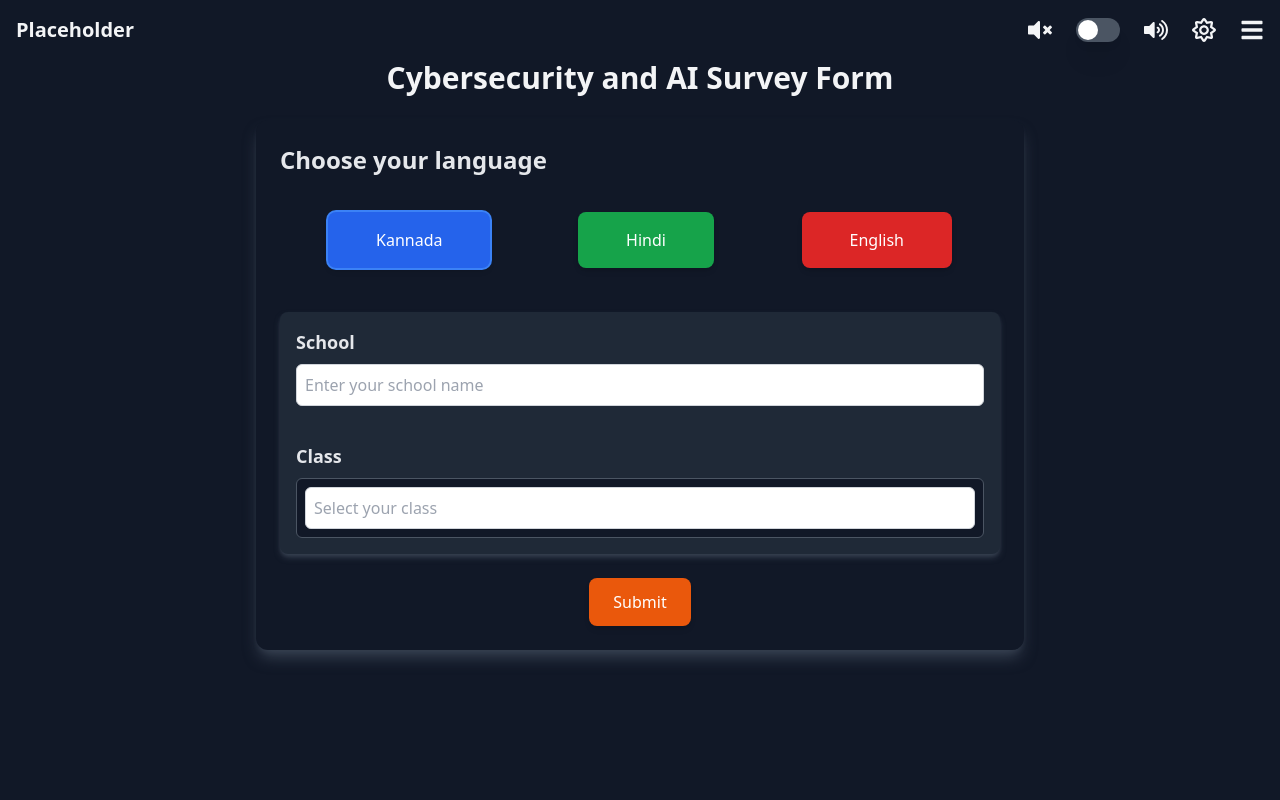
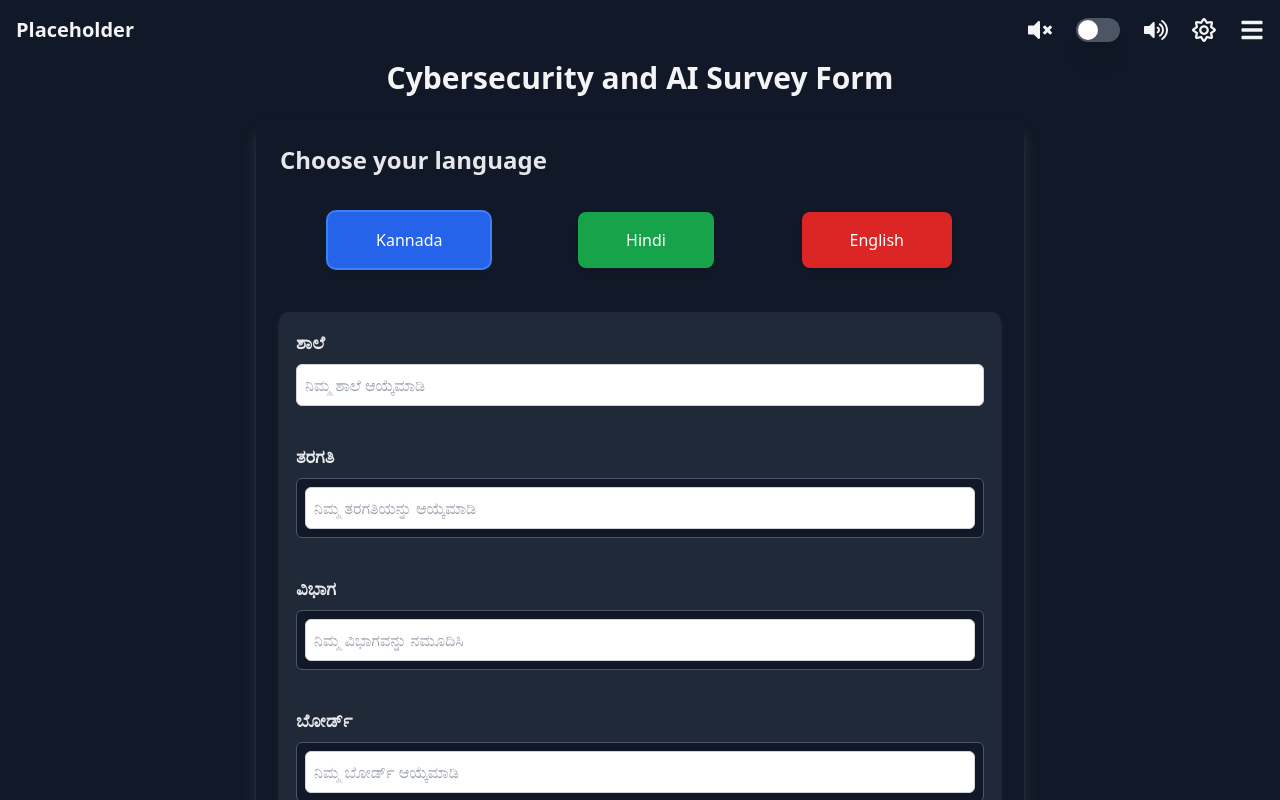
Before and after one commit to Vu3jxg/survey-cs-ai, a React (Vite) app in the folder vite-project/: page / in a window 1280 px wide. Both pictures are taken after a click on the button "Kannada". Shown: the top 800 px of the page. Built offline with nearby package versions, Linux system fonts and the light colour scheme.

Commit message:
add fields for inputs and store in state variables

```diff
--- a/vite-project/src/components/details.tsx
+++ b/vite-project/src/components/details.tsx
@@ -40,12 +40,7 @@ export default function Details({lang, setLang}: DetailsProps) {
                 </div>
                 {lang.isSet && (
                     <div className="mt-8 text-center">
-                    <DetailsEntry selectedlang={lang.name}/>
-                    <button className="mt-6 px-6 py-3 text-white bg-orange-400 rounded-lg shadow-md hover:bg-orange-500 focus:outline-none focus:ring-2 focus:ring-orange-300 dark:bg-orange-600 dark:hover:bg-orange-700 dark:focus:ring-orange-500"
-                            onClick={openModal}>
-                        Submit
-                    </button>
-
+                    <DetailsEntry selectedlang={lang.name} setIsModalOpen={openModal}/>
                     <Modal isOpen={isModalOpen} onClose={closeModal} lang={lang.name} />
                     </div>
                     )}
--- a/vite-project/src/components/detailsentry.tsx
+++ b/vite-project/src/components/detailsentry.tsx
@@ -1,62 +1,164 @@
+import React, { useState } from 'react';
 import DropdownInput from "./dropdown";
+import data from '../data/DetailsDisplayLang.json';
+import { Translations, LanguageCode } from '../types/Data'; //I deeply apologize for not using the i18 library
 
 interface DetailsEntryProps {
     selectedlang: string,
+    setIsModalOpen: (value: boolean) => void
 }
 
-function GetPlaceholder(selectedlang: string) {
-    switch (selectedlang) {
-        case 'English':
-            return 'Select your class';
-        case 'Hindi':
-            return 'Select your class';
-        case 'Kannada':
-            return 'Select your class';
-        default:
-            return 'Select your class';
+const translations: Translations = data;
+
+function getTranslation(key: string, lang: LanguageCode): string {
+    const translation = translations[key];
+    if (!translation) {
+      console.warn(`No translation found for key '${key}'`);
+      return key;
     }
+    const result = translation[lang];
+    if (typeof result === 'undefined') {
+      console.warn(`No translation found for key '${key}' and language '${lang}'`);
+      return key;
+    }
+    return result;
+  }
+
+  //const defaultLanguageCode: LanguageCode = 'kan';
+  function getLanguageCode(value: string): LanguageCode {
+    if(value == 'English') return 'eng'
+    else if(value == 'Hindi') return 'hin'
+    else return 'kan'
 }
 
-export default function DetailsEntry({selectedlang}: DetailsEntryProps) {
+export default function DetailsEntry({selectedlang, setIsModalOpen}: DetailsEntryProps) {
+
+    const languageCode: LanguageCode = getLanguageCode(selectedlang);
+
+    const Gender = getTranslation('gender',languageCode)
+    const genderOptions = [getTranslation('genderoptionsmale',languageCode), getTranslation('genderoptionsfemale',languageCode), getTranslation('genderoptionsother',languageCode)]
+
+    const [school, setSchool] = useState('');
+    const [classSelection, setClassSelection] = useState('');
+    const [section, setSection] = useState('');
+    const [board, setBoard] = useState('');
+    const [rollNo, setRollNo] = useState('');
+    const [selectedGender, setSelectedGender] = useState<string | null>(null);
+
+    const handleGenderChange = (event: React.ChangeEvent<HTMLInputElement>) => {
+        setSelectedGender(event.target.value);
+    };
+
+    const handleSchoolChange = (event: React.ChangeEvent<HTMLInputElement>) => {
+        setSchool(event.target.value);
+    };
+
+    const handleClassChange = (value: string) => {
+        setClassSelection(value);
+    };
+
+    const handleSectionChange = (value: string) => {
+        setSection(value);
+    };
+
+    const handleBoardChange = (value: string) => {
+        setBoard(value);
+    };
+
+    const handleRollNoChange = (event: React.ChangeEvent<HTMLInputElement>) => {
+        setRollNo(event.target.value);
+    };
+
+
     return (
+        <>
         <div className="p-4 bg-white dark:bg-gray-800 rounded-lg shadow-md dark:shadow-gray-700">
             {/* School Selection */}
-            {selectedlang === 'English' && (
-                <label className="block text-left text-lg font-semibold mb-2 text-gray-800 dark:text-gray-200">
-                School
-                </label>
-            )}
-            {selectedlang === 'Hindi' && (
-                <label className="block text-left text-lg font-semibold mb-2 text-gray-800 dark:text-gray-200">
-                School
-                </label>
-            )}
-            {selectedlang === 'Kannada' && (
-                <label className="block text-left text-lg font-semibold mb-2 text-gray-800 dark:text-gray-200">
-                School
-                </label>
-            )}
+            <label className="block text-left text-lg font-semibold mb-2 text-gray-800 dark:text-gray-200">
+                {getTranslation('school',languageCode)}
+            </label>
             <input
                 type="text"
-                placeholder="Enter your school name"
+                value={school}
+                onChange={handleSchoolChange}
+                placeholder={getTranslation('schoolselection',languageCode)}
                 className="w-full mb-9 p-2 border border-gray-300 rounded-md focus:outline-none focus:ring-2 focus:ring-blue-300"
             />
 
             {/* Class Selection */}
-            {selectedlang === 'English' && (
-                <label className="block text-left text-lg font-semibold mb-2 text-gray-800 dark:text-gray-200">Class</label>
-            )}
-            {selectedlang === 'Hindi' && (
-                <label className="block text-left text-lg font-semibold mb-2 text-gray-800 dark:text-gray-200">Class</label>
-            )}
-            {selectedlang === 'Kannada' && (
-                <label className="block text-left text-lg font-semibold mb-2 text-gray-800 dark:text-gray-200">Class</label>
-            )}
+            <label className="block text-left text-lg font-semibold mb-2 text-gray-800 dark:text-gray-200">
+                {getTranslation('class',languageCode)}
+            </label>
             <DropdownInput
-                className="w-full p-2 border border-gray-300 dark:border-gray-600 rounded-md bg-gray-50 dark:bg-gray-900 text-gray-900 dark:text-gray-100"
+                className="w-full p-2 mb-9 border border-gray-300 dark:border-gray-600 rounded-md bg-gray-50 dark:bg-gray-900 text-gray-900 dark:text-gray-100"
                 options={['1','2','3','4','5','6','7','8','9','10','11','12']}
-                placeholder={GetPlaceholder(selectedlang)}
+                placeholder={getTranslation('classselection',languageCode)}
+                value={classSelection}
+                onChange={handleClassChange}
             />
+
+            {/* Sec Selection */}
+            <label className="block text-left text-lg font-semibold mb-2 text-gray-800 dark:text-gray-200">
+                {getTranslation('sec',languageCode)}
+            </label>
+            <DropdownInput
+                className="w-full p-2 mb-9 border border-gray-300 dark:border-gray-600 rounded-md bg-gray-50 dark:bg-gray-900 text-gray-900 dark:text-gray-100"
+                options={['A','B','C','D','E']}
+                placeholder={getTranslation('secselection',languageCode)}
+                value={section}
+                onChange={handleSectionChange}
+            />
+
+            {/* Board Selection */}
+            <label className="block text-left text-lg font-semibold mb-2 text-gray-800 dark:text-gray-200">
+                {getTranslation('board',languageCode)}
+            </label>
+            <DropdownInput
+                className="w-full p-2 mb-9 border border-gray-300 dark:border-gray-600 rounded-md bg-gray-50 dark:bg-gray-900 text-gray-900 dark:text-gray-100"
+                options={['State','CBSE',(classSelection == '11' || classSelection == '12')? 'ISC':'ICSE']}
+                placeholder={getTranslation('boardselection',languageCode)}
+                value={board}
+                onChange={handleBoardChange}
+            />
+
+            {/* Rollno Selection */}
+            <label className="block text-left text-lg font-semibold mb-2 text-gray-800 dark:text-gray-200">
+                {getTranslation('rollno', languageCode)}
+            </label>
+            <input
+                type="text"
+                value={rollNo}
+                onChange={handleRollNoChange}
+                placeholder={getTranslation('rollnoselection', languageCode)}
+                className="w-full mb-9 p-2 border border-gray-300 rounded-md focus:outline-none focus:ring-2 focus:ring-blue-300"
+            />
+
+            {/* Gender Selection */}
+            <fieldset className="mb-4">
+                <legend className="block text-left text-lg font-semibold mb-2 text-gray-800 dark:text-gray-200">
+                    {Gender}
+                </legend>
+                <div className="flex flex-col space-y-2">
+                    {genderOptions.map((option: string, index: number) => (
+                        <label key={index} className="flex items-center space-x-2 text-gray-800 dark:text-gray-200">
+                            <input
+                                type="radio"
+                                name="gender"
+                                value={option}
+                                checked={selectedGender === option}
+                                onChange={handleGenderChange}
+                                className="h-4 w-4 text-blue-600 focus:ring-blue-500 dark:focus:ring-blue-400"
+                            />
+                            <span>{option}</span>
+                        </label>
+                    ))}
+                </div>
+            </fieldset>
         </div>
+        <button className="mt-6 px-6 py-3 text-white bg-orange-400 rounded-lg shadow-md hover:bg-orange-500 focus:outline-none focus:ring-2 focus:ring-orange-300 dark:bg-orange-600 dark:hover:bg-orange-700 dark:focus:ring-orange-500"
+                            onClick={() => setIsModalOpen(true)}>
+                        Submit
+                    </button>
+        </>
     );
 }
--- a/vite-project/src/components/dropdown.tsx
+++ b/vite-project/src/components/dropdown.tsx
@@ -4,7 +4,9 @@ interface DropdownInputProps {
   options: string[];
   placeholder?: string;
   onSelect?: (selectedOption: string) => void;
-  className?: string; // Add className prop here
+  className?: string;
+  value?: string;
+  onChange?: (value: string) => void;
 }
 
 const DropdownInput: React.FC<DropdownInputProps> = ({
@@ -12,9 +14,10 @@ const DropdownInput: React.FC<DropdownInputProps> = ({
   placeholder = 'Select an option...',
   onSelect,
   className = '', // Default to empty string if no className is provided
+  value = '',
+  onChange,
 }) => {
   const [isOpen, setIsOpen] = useState(false);
-  const [selectedOption, setSelectedOption] = useState<string>('');
   const inputRef = useRef<HTMLInputElement>(null);
   const dropdownRef = useRef<HTMLDivElement>(null);
 
@@ -34,7 +37,7 @@ const DropdownInput: React.FC<DropdownInputProps> = ({
   };
 
   const handleOptionClick = (option: string) => {
-    setSelectedOption(option);
+    if (onChange) onChange(option); // Call onChange if provided
     setIsOpen(false);
     if (onSelect) onSelect(option);
   };
@@ -43,7 +46,7 @@ const DropdownInput: React.FC<DropdownInputProps> = ({
     <div className={`relative ${className}`}>
       <input
         type="text"
-        value={selectedOption}
+        value={value}
         placeholder={placeholder}
         onClick={handleInputClick}
         readOnly
--- a/vite-project/src/data/DetailsDisplayLang.json
+++ b/vite-project/src/data/DetailsDisplayLang.json
@@ -59,14 +59,19 @@
         "hin":"अपना रोल नंबर दर्ज करें",
         "kan":"ನಿಮ್ಮ ಕ್ರಮ ಸಂಖ್ಯೆಯನ್ನು ನಮೂದಿಸಿ"
     },
-    "genderoptions": {
-        "eng": ["Male", "Female", "Other"],
-        "hin": ["पुरुष", "स्त्री", "अन्य"],
-        "kan": ["ಪುರುಷ", "ಸ್ತ್ರೀ", "ಇತರ"]
+    "genderoptionsmale": {
+        "eng": "Male",
+        "hin": "पुरुष",
+        "kan": "ಪುರುಷ"
     },
-    "boardoptions": {
-        "eng": ["State", "CBSE", "ICSE/ISC"],
-        "hin": [],
-        "kan": []
+    "genderoptionsfemale": {
+        "eng": "Female",
+        "hin": "स्त्री",
+        "kan": "ಸ್ತ್ರೀ"
+    },
+    "genderoptionsother": {
+        "eng": "Other",
+        "hin": "अन्य",
+        "kan": "ಇತರ"
     }
 }
--- a/vite-project/src/types/Data.ts
+++ b/vite-project/src/types/Data.ts
@@ -3,3 +3,11 @@ export interface QuestionsInterface {
     hin: string;
     kan: string;
   }
+
+  export interface Translations {
+    [key: string]: {
+      [lang: string]: string;
+    };
+  }
+
+  export type LanguageCode = 'eng' | 'hin' | 'kan';
```
Also changed, not shown: vite-project/src/components/surveyquestions.tsx (+30 -14 lines), vite-project/src/components/footer.tsx (deleted).
